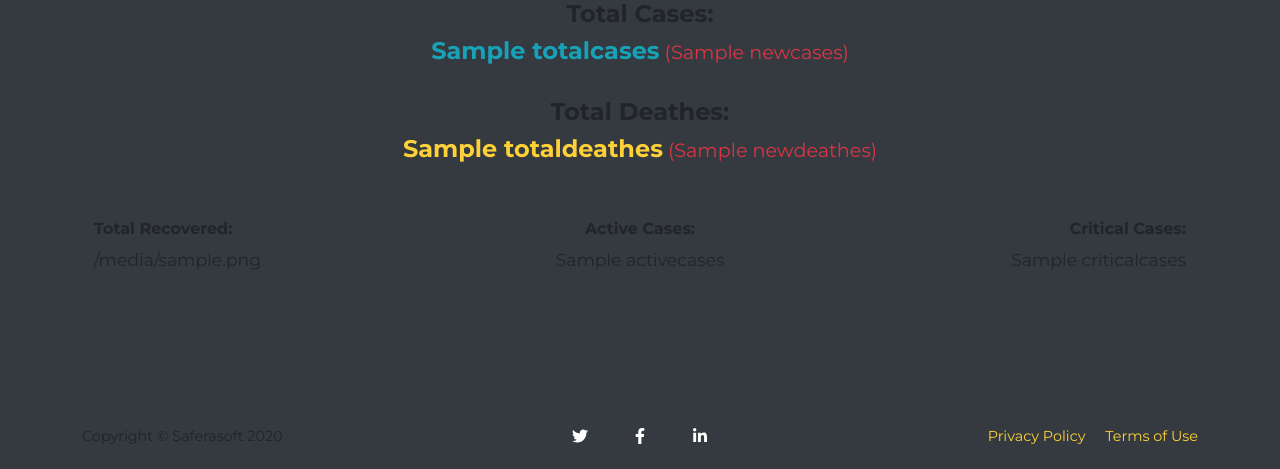
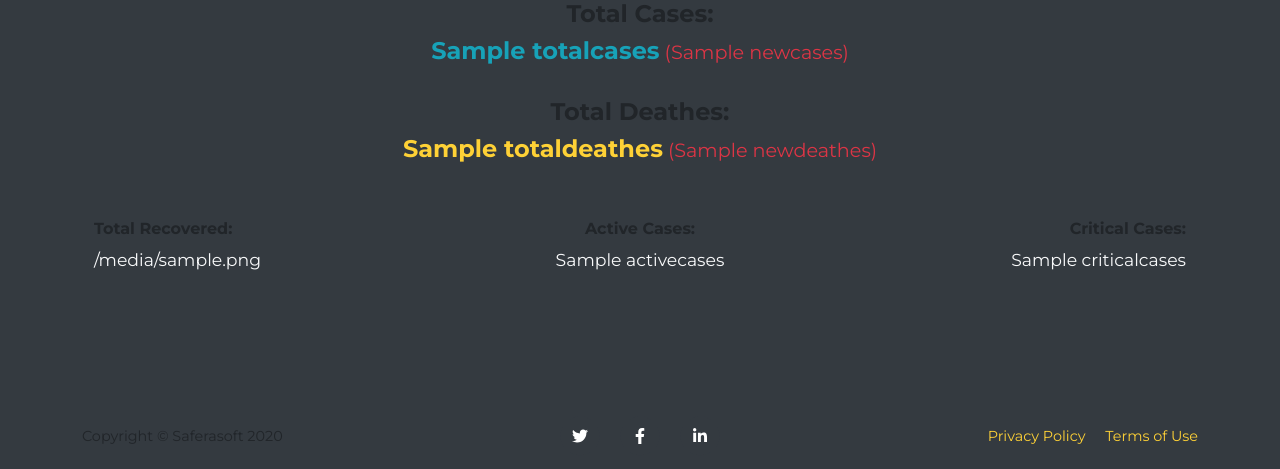
Before and after one commit to FerasAlfrih/saferasoft, a Django app: template templates/covid19.html in a window 1280 px wide. Shown: the part 314-783 px from the top of the page. Run offline with Django 3.2, Linux system fonts and the light colour scheme; the template is opened without the code that fills it: most values are stand-ins (such as "Sample title", 1, 10 or a date in 2020); some libraries are stand-ins or nearby versions; some web fonts are replaced.

Commit message:
Update covid19.html

```diff
--- a/templates/covid19.html
+++ b/templates/covid19.html
@@ -36,15 +36,15 @@
                         <div class="row align-items-center">
                             <div class="col-lg-4 text-lg-left">
                                 <h6>Total Recovered:</h6>
-                                <big>{{ totalrecovered }}</big>
+                                <big class="text-light">{{ totalrecovered }}</big>
                             </div>
                             <div class="col-lg-4 my-3 my-lg-0">
                                 <h6>Active Cases:</h6>
-                                <big>{{ activecases }}</big>
+                                <big class="text-light">{{ activecases }}</big>
                             </div>
                             <div class="col-lg-4 text-lg-right">
                                 <h6>Critical Cases:</h6>
-                                <big>{{ criticalcases }}</big>
+                                <big class="text-light">{{ criticalcases }}</big>
                             </div>
                         </div>
                     </div>
```
